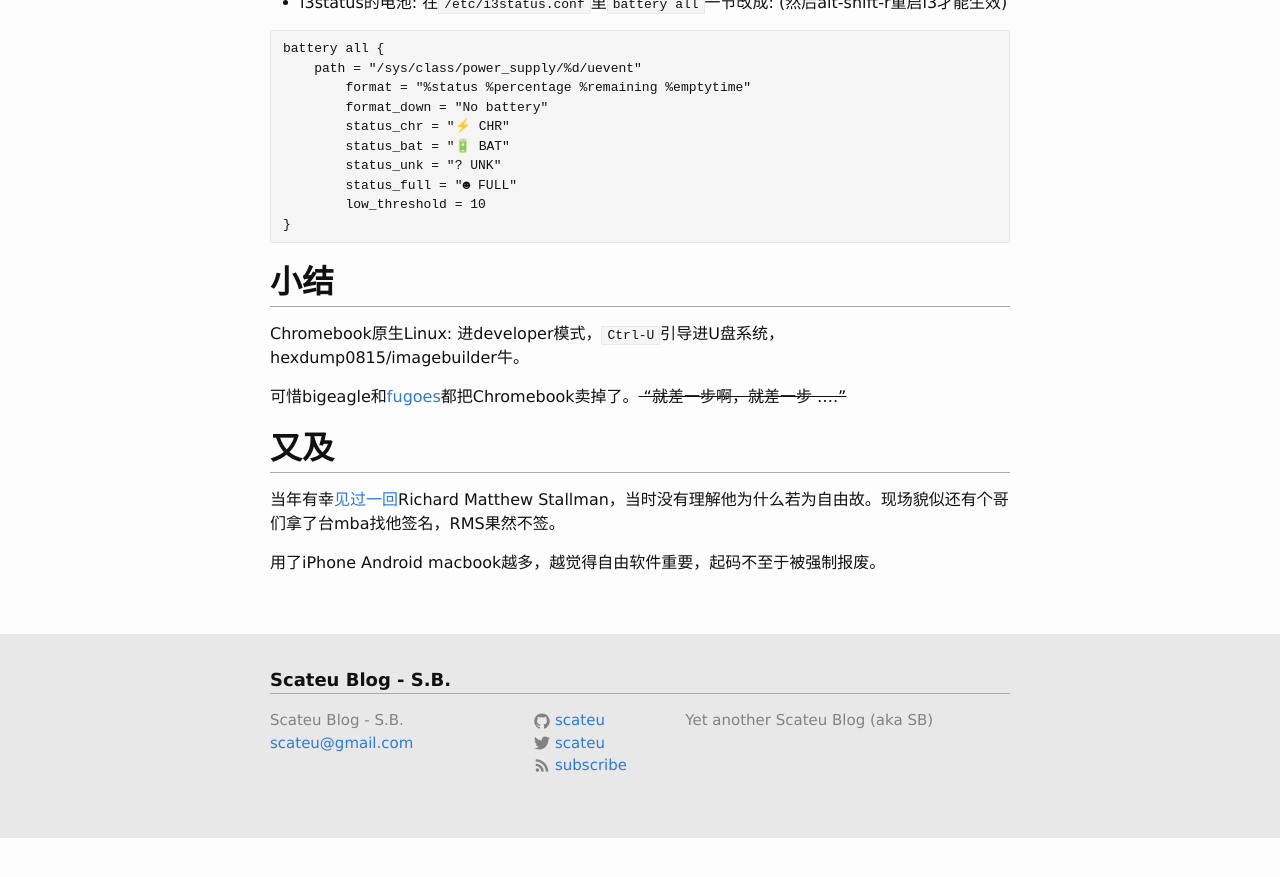
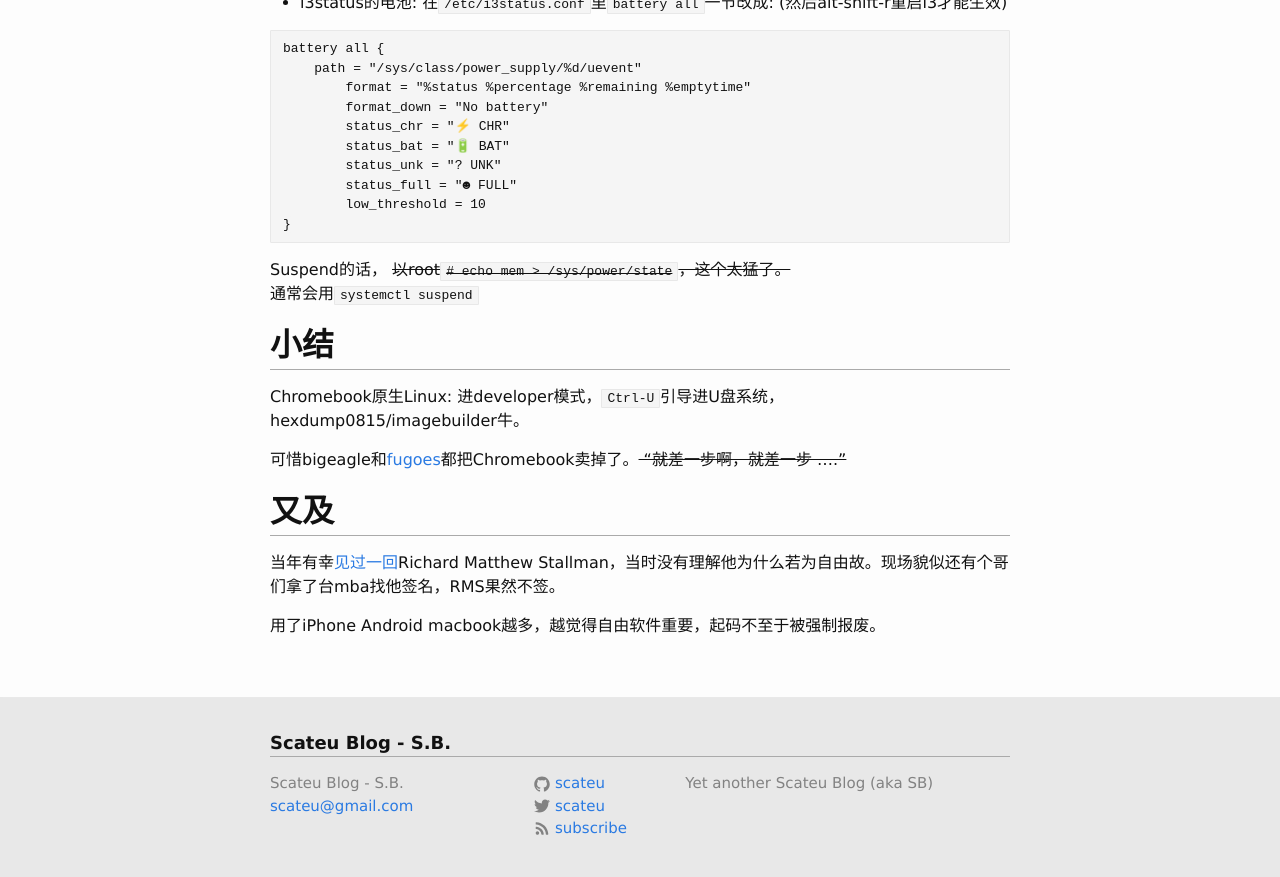
Before and after one commit to scateu/scateu.github.io, a Jekyll site: the page built from _posts/2023-09-28-chromebook-linux.md, in a window 1280 px wide and 900 px high, scrolled down 2423 px. Shown: the top 877 px of the window. Built offline with Jekyll 4.4.1, drawn with Linux system fonts in a browser that asks for light colours; nearby versions of some CDN libraries; comment, search, counter and statistics services are not loaded; before the commit the page ends 3260 px from its top, so only the background shows below that.

Commit message:
2023-09-28-chromebook-linux.md

````diff
--- a/_posts/2023-09-28-chromebook-linux.md
+++ b/_posts/2023-09-28-chromebook-linux.md
@@ -155,6 +155,9 @@ battery all {
 }
 ```
 
+Suspend的话， <del>以root`# echo mem > /sys/power/state`，这个太猛了。 </del>
+通常会用`systemctl suspend`
+
 ## 小结
 
 Chromebook原生Linux: 进developer模式，`Ctrl-U`引导进U盘系统，hexdump0815/imagebuilder牛。
````
